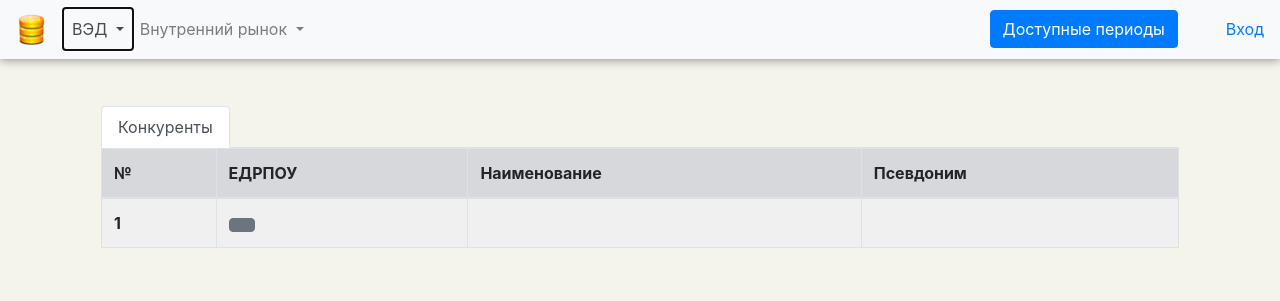
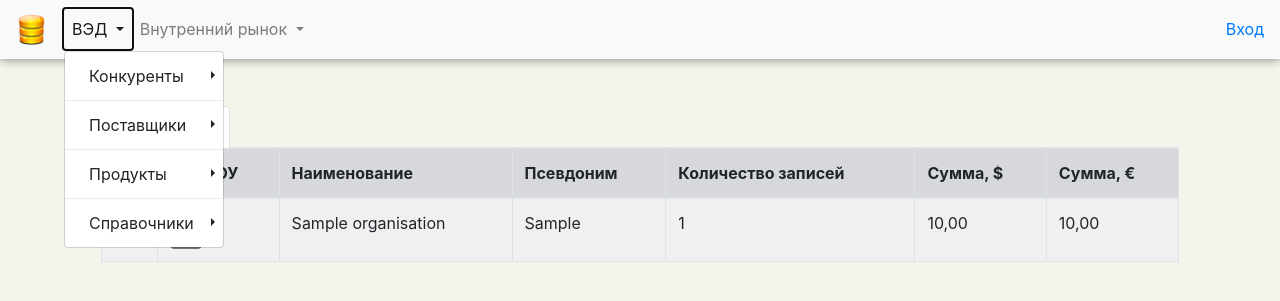
Before and after one commit to sudmal/django-project, a Django app: page /ved/CompetitorsCatalog/ in a window 1280 px wide, after a click on "ВЭД". Shown: the top 301 px of the page. Run offline with Django 3.2, Linux system fonts and the light colour scheme; tables that the repository leaves empty hold one stand-in row (values such as "Sample post"); lists and menus that the app fills with data are empty; some libraries are stand-ins or nearby versions.

Commit message:
CompetitorsCatalog almost done

```diff
--- a/db2/main/templates/main/base.html
+++ b/db2/main/templates/main/base.html
@@ -58,9 +58,9 @@
           </li>
           <div class="dropdown-divider"></div>
           <li class="dropdown-submenu">
-            <a class="dropdown-item dropdown-toggle bg-secondary" href="#">Справочники</a>
+            <a class="dropdown-item dropdown-toggle" href="#">Справочники</a>
             <ul class="dropdown-menu">
-              <li><a class="dropdown-item bg-secondary" href="{% url 'ved:CompetitorsCatalog' %}">Конкуренты</a></li>
+              <li><a class="dropdown-item" href="{% url 'ved:CompetitorsCatalog' %}">Конкуренты</a></li>
             </ul>
           </li>
         </ul>
--- a/db2/ved/models.py
+++ b/db2/ved/models.py
@@ -157,7 +157,7 @@ class NlReestr(models.Model):
 class Organisation(models.Model):
     id = models.BigAutoField(primary_key=True)
     name = models.CharField(max_length=2000)
-    alias = models.CharField(max_length=2000)
+    firm_alias = models.CharField(max_length=2000)
     is_competitor = models.BooleanField()
     edrpou = models.BigIntegerField(unique=True)
 
--- a/db2/ved/templates/ved/CompetitorsCatalog.html
+++ b/db2/ved/templates/ved/CompetitorsCatalog.html
@@ -12,7 +12,8 @@
 
 {% block content %}
 {% cache 3 CompetitorsCatalog competitors.query %}
-
+{% block period_button %}
+{% endblock period_button %}
 <div class="container">
 
 
@@ -31,6 +32,9 @@
 			      <th scope="col">ЕДРПОУ</th>
 			      <th scope="col">Наименование</th>
 			      <th scope="col">Псевдоним</th>
+			      <th scope="col">Количество записей</th>
+			      <th scope="col">Сумма, $</th>
+				  <th scope="col">Сумма, €</th>
 			    </tr>
 			  </thead>
 			  <tbody><tr>
@@ -38,7 +42,10 @@
 				      <th scope="row">{{ forloop.counter }}</th>
 				      <td><a class="btn btn-secondary font-weight-bold" href="{% url 'ved:IndividualReportFirmShow' firm.record__recipient__edrpou %}?start_date={{ start_date }}&end_date={{ end_date }}">{{ firm.record__recipient__edrpou | cut:' ' }}</a></td>
 				      <td>{% autoescape off %} {{ firm.record__recipient__name|bold_in_quotes }} {% endautoescape %}</td>
-				      <td>{{ firm.competitor_name }}</td>
+				      <td>{{ firm.record__recipient__firm_alias }}</td>
+					  <td>{{ firm.total_count }}</td>
+					  <td>{{ firm.total_cost|floatformat:2 }}</td>
+					  <td>{{ firm.total_cost_eur|floatformat:2 }}</td>
 				    </tr>
                     {% endfor %}
               </tbody>
@@ -48,22 +55,13 @@
 		</div>
 	</div>
 </div>
+
+{% comment %}
+
     <script src="https://code.jquery.com/jquery-3.3.1.slim.min.js" integrity="sha384-q8i/X+965DzO0rT7abK41JStQIAqVgRVzpbzo5smXKp4YfRvH+8abtTE1Pi6jizo" crossorigin="anonymous"></script>
     <script src="https://cdnjs.cloudflare.com/ajax/libs/popper.js/1.14.7/umd/popper.min.js" integrity="sha384-UO2eT0CpHqdSJQ6hJty5KVphtPhzWj9WO1clHTMGa3JDZwrnQq4sF86dIHNDz0W1" crossorigin="anonymous"></script>
     <script src="https://stackpath.bootstrapcdn.com/bootstrap/4.3.1/js/bootstrap.min.js" integrity="sha384-JjSmVgyd0p3pXB1rRibZUAYoIIy6OrQ6VrjIEaFf/nJGzIxFDsf4x0xIM+B07jRM" crossorigin="anonymous"></script>
-    <script>
-    function ind_report(edrpou){
-	    $('body').append('<form id="dynForm3"></form>');
-	    $('#dynForm3').attr("action","reports-gtd.php").attr("method","get").attr("target","_blank")
-	     .append('<input type="hidden" name="recipient_code"  value="' + edrpou + '">')
-	     .append('<input type="hidden" name="report"  value="1">');
-	    $("#dynForm3").submit();
-	};
-    </script>
-
-
-
-
+{% endcomment %}
 
 {% endcache %}
 {% endblock content %}
--- a/db2/ved/views.py
+++ b/db2/ved/views.py
@@ -34,7 +34,7 @@ def autocomplete_tm(request):
 def autocomplete_org(request):
     titles = list()
     if 'term' in request.GET:
-        found_trademarks = GtdRecords.objects.filter(Q(record__recipient__name__icontains=request.GET.get('term')) | Q(record__recipient__edrpou__startswith=request.GET.get('term')) )\
+        found_trademarks = GtdRecords.objects.filter(Q(record__recipient__firm_alias__icontains=request.GET.get('term')) |Q(record__recipient__name__icontains=request.GET.get('term')) | Q(record__recipient__edrpou__startswith=request.GET.get('term')) )\
             .values('record__recipient__name').annotate(sum=Sum('cost_fact')).distinct().order_by('-sum')[:10]
         for tm in found_trademarks:
             titles.append(tm['record__recipient__name'])
@@ -454,7 +454,10 @@ def HRKReport(request):
 def CompetitorsCatalog(request):
     start_date=year+'-01-01'
     end_date=year+'-12-31'
-    competitors=GtdRecords.objects.filter(record__recipient__edrpou__in=Competitors.objects.all().values('competitor_code')).annotate(total_cost=Sum('cost_fact')).order_by('-total_cost')
+    competitors=GtdRecords.objects.filter(record__recipient__edrpou__in=Competitors.objects.all().values('competitor_code'))\
+        .values('record__recipient__edrpou','record__recipient__name','record__recipient__firm_alias')\
+            .annotate(total_cost=Sum('cost_fact'),total_cost_eur=Sum((F('record__exchange__usd_nbu')/F('record__exchange__eur_nbu'))*F('cost_fact')),\
+                total_count=Count('cost_fact')).order_by('-total_cost')
     context={
         'competitors':competitors,
         'start_date':start_date,
```
